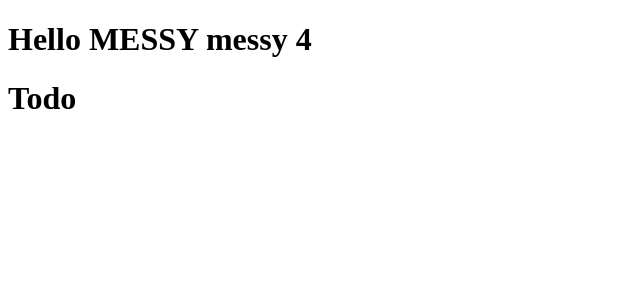
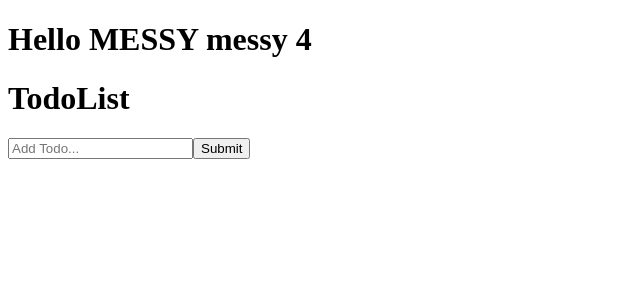
Before and after one commit to lsngb/angular-sample, an Angular app: page / in a window 1280 px wide. Shown: the top 300 px of the page, without its empty margins (0-640 px from the left). Built offline with nearby package versions, Linux system fonts and the light colour scheme; no server answers.

Commit message:
20190306

```diff
--- a/src/app/app.component.html
+++ b/src/app/app.component.html
@@ -2,5 +2,6 @@
   <h1>
     Hello {{name.toUpperCase() +" "+ (name | lowercase)}} {{1+3}}
   </h1>
+  <app-header></app-header>
   <app-todos></app-todos>
 </div>
--- /dev/null
+++ b/src/app/components/add-todo/add-todo.component.html
@@ -0,0 +1,6 @@
+<form class="form" (ngSubmit)="onSubmit()" >
+  <input type="text" name="title" [(ngModel)]="title" placeholder="Add Todo...">
+  <!-- {{title}} -->
+  <input type="submit" value="Submit" class="btn">
+
+</form>
--- /dev/null
+++ b/src/app/components/add-todo/add-todo.component.ts
@@ -0,0 +1,26 @@
+import { Component, OnInit,EventEmitter, Output } from '@angular/core';
+
+@Component({
+  selector: 'app-add-todo',
+  templateUrl: './add-todo.component.html',
+  styleUrls: ['./add-todo.component.css']
+})
+export class AddTodoComponent implements OnInit {
+@Output() addTodo: EventEmitter<any> = new EventEmitter();
+
+  title:string;
+
+  constructor() { }
+
+  ngOnInit() {
+  }
+  onSubmit(){
+    const todo = {
+      title: this.title,
+      completed: false
+    }
+    this.addTodo.emit(todo);
+  }
+
+
+}
--- /dev/null
+++ b/src/app/components/layout/header/header.component.html
@@ -0,0 +1,5 @@
+<header class="header">
+  <h1>
+  TodoList
+</h1>
+</header>
--- /dev/null
+++ b/src/app/components/layout/header/header.component.ts
@@ -0,0 +1,15 @@
+import { Component, OnInit } from '@angular/core';
+
+@Component({
+  selector: 'app-header',
+  templateUrl: './header.component.html',
+  styleUrls: ['./header.component.css']
+})
+export class HeaderComponent implements OnInit {
+
+  constructor() { }
+
+  ngOnInit() {
+  }
+
+}
--- a/src/app/components/todo-item/todo-item.component.ts
+++ b/src/app/components/todo-item/todo-item.component.ts
@@ -1,4 +1,4 @@
-import { Component, OnInit, Input } from '@angular/core';
+import { Component, OnInit, Input,EventEmitter, Output } from '@angular/core';
 import{ Todo } from "../../models/Todo";
 import {TodoService} from "../../services/todo.service"
 
@@ -9,6 +9,7 @@ import {TodoService} from "../../services/todo.service"
 })
 export class TodoItemComponent implements OnInit {
 	@Input() todo:Todo;
+  @Output() deleteTodo:EventEmitter<Todo>=new EventEmitter();
   constructor(private todoService:TodoService) { }
 
   ngOnInit() {
@@ -30,5 +31,6 @@ export class TodoItemComponent implements OnInit {
   }
   onDelete(todo){
   	console.log("delete");
+    this.deleteTodo.emit(todo);
   }
 }
--- a/src/app/components/todos/todos.component.html
+++ b/src/app/components/todos/todos.component.html
@@ -1,9 +1,15 @@
-<h1>Todo</h1>
-<!-- <ul *ngFor = "let todo of todos">
+
+<!-- <h1>Todo</h1>
+<ul *ngFor = "let todo of todos">
 	<li>
 		{{todo.title}}
 	</li>
 </ul> -->
-<app-todo-item *ngFor = "let todo of todos" [todo]='todo'>
+<app-add-todo (addTodo)="addTodo($event)"></app-add-todo>
+<app-todo-item
+*ngFor = "let todo of todos"
+[todo]='todo'
+(deleteTodo)="deleteTodo($event)"
+>
 
 </app-todo-item>
--- a/src/app/components/todos/todos.component.ts
+++ b/src/app/components/todos/todos.component.ts
@@ -16,5 +16,16 @@ export class TodosComponent implements OnInit {
       this.todos = todos;
     });
   }
-
+  deleteTodo(todo:Todo){
+    console.log("deleteTodo");
+    //UI
+    this.todos = this.todos.filter(t => t.id !== todo.id);
+    //server
+    this.todoService.deleteTodo(todo).subscribe();
+  }
+  addTodo(todo:Todo){
+    this.todoService.addTodo(todo).subscribe(todo => {
+      this.todos.push(todo);
+    })
+  }
 }
--- a/src/app/services/todo.service.ts
+++ b/src/app/services/todo.service.ts
@@ -5,7 +5,7 @@ import {Observable} from "rxjs";
 
 const httpOptions = {
   headers:new HttpHeaders({
-    "Content-type":"application/Jason"
+    "Content-type":"application/json"
   })
 }
 
@@ -17,15 +17,24 @@ export class TodoService {
   todosLimit="?_limit=5";
   constructor(private http:HttpClient) { }
 
-  //Get Togos
+  //Get Todos
   getTodos():Observable<Todo[]>{
   	return this.http.get<Todo[]>(`${this.todosUrl}${this.todosLimit}`);
   }
-
+ //delete todo
+ deleteTodo(todo:Todo):Observable<Todo>{
+   const url = `${this.todosUrl}/${todo.id}`;
+   return this.http.delete<Todo>(url,httpOptions);
+ }
+ //add todo
+ addTodo(todo: Todo):Observable<Todo>{
+   return this.http.post<Todo>(this.todosUrl, todo, httpOptions)
+ }
   //Toggle Completed
   toggleCompleted(todo:Todo):Observable<any>{
     const url = `${this.todosUrl}/${todo.id}`;
     return this.http.put(url, todo, httpOptions)
   }
 
+
 }
```
Also changed, not shown: src/app/app.module.ts (+8 -2 lines), src/app/components/add-todo/add-todo.component.css (added), src/app/components/layout/header/header.component.css (added), 2 other files (tests, documents, lock files or other folders).
